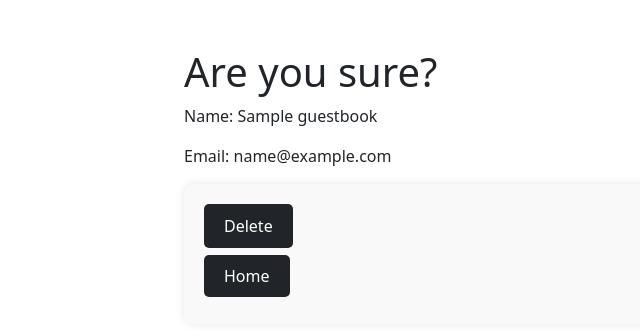
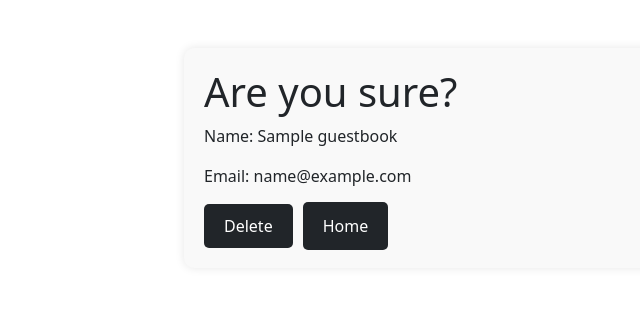
Before and after one commit to IvanAshikhin/controlwork_7_ivan_ashikhin, a Django app: page /guest/1/delete in a window 1280 px wide. Shown: the part 56-392 px from the top of the page, without its empty margins (168-808 px from the left). Run offline with Django 4.2, Linux system fonts and the light colour scheme; tables that the repository leaves empty hold one stand-in row (values such as "Sample post"); parts of the project's set-up code (start-up, migrations or seed data) failed here and were passed over.

Commit message:
Изменил верстку, добавил стили
Навел красоту

```diff
--- a/app/static/css/style.css
+++ b/app/static/css/style.css
@@ -3,10 +3,15 @@
     margin: 0 auto;
 }
 
+.submit_delete{
+    display: inline;
+}
+
 .home_page {
+    margin-left: 10px;
     background-color: #212529;
     color: #fff;
-    padding: 10px 20px;
+    padding: 13px 20px;
     border: none;
     border-radius: 5px;
     cursor: pointer;
@@ -50,6 +55,6 @@ input[type="submit"] {
     cursor: pointer;
 }
 
-input[type="submit"]:hover {
-    background-color: #3e8e41;
+.upgrade {
+    text-decoration: none;
 }
--- a/app/webapp/templates/base.html
+++ b/app/webapp/templates/base.html
@@ -23,8 +23,8 @@
             <ul class="navbar-nav ms-auto mb-2 mb-lg-0">
                 <li class="nav-item">
                     <a class="nav-link" href="{% url 'index_page' %}">Home</a>
-                    {% block menu %}{% endblock %}
                 </li>
+                {% block menu %}{% endblock %}
             </ul>
         </div>
     </div>
--- a/app/webapp/templates/confirm_delete.html
+++ b/app/webapp/templates/confirm_delete.html
@@ -3,12 +3,11 @@
 {% block menu %}
 {% endblock %}
 {% block content %}
+    <form action="{% url 'confirm_delete' guest.pk %}" method="post">
     <h1 class=>Are you sure?</h1>
     <p class="name">Name: {{ guest.name }}</p>
     <p class="email">Email: {{ guest.email }}</p>
-    <form action="{% url 'confirm_delete' guest.pk %}" method="post">
         {% csrf_token %}
-        <p><input type="submit" value="Delete"></p>
-        <p><a href="{% url 'index_page' %}" class="home_page">Home</a></p>
+        <p class="submit_delete"><input type="submit" value="Delete"><a href="{% url 'index_page' %}" class="home_page">Home</a></p>
     </form>
 {% endblock %}
--- a/app/webapp/templates/index.html
+++ b/app/webapp/templates/index.html
@@ -3,7 +3,9 @@
     Home
 {% endblock %}
 {% block menu %}
-    <a class="nav-link" href="{% url 'add_guest' %}">Add Guest</a>
+    <li class="nav-item">
+        <a class="nav-link" href="{% url 'add_guest' %}">Add Guest</a>
+    </li>
 {% endblock %}
 {% block content %}
     <h1>Гостевая книга</h1>
@@ -11,7 +13,7 @@
         <div class="card" style="width: 35rem; padding-bottom: 10px;margin-bottom: 20px">
             <div class="card-body">
                 <h5 class="card-title">{{ guest.name }} ({{ guest.email }})
-                    <a href="{% url 'guest_update' guest.pk %}">
+                    <a class="upgrade" href="{% url 'guest_update' guest.pk %}">
                         <svg xmlns="http://www.w3.org/2000/svg" viewBox="0 0 512 512"
                              style="width: 30px;padding-left: 10px; height: 30px; margin-bottom: 5px;">
                             <path d="M471.6 21.7c-21.9-21.9-57.3-21.9-79.2 0L362.3 51.7l97.9 97.9 30.1-30.1c21.9-21.9 21.9-57.3 0-79.2L471.6 21.7zm-299.2 220c-6.1 6.1-10.8 13.6-13.5 21.9l-29.6 88.8c-2.9 8.6-.6 18.1 5.8 24.6s15.9 8.7 24.6 5.8l88.8-29.6c8.2-2.8 15.7-7.4 21.9-13.5L437.7 172.3 339.7 74.3 172.4 241.7zM96 64C43 64 0 107 0 160V416c0 53 43 96 96 96H352c53 0 96-43 96-96V320c0-17.7-14.3-32-32-32s-32 14.3-32 32v96c0 17.7-14.3 32-32 32H96c-17.7 0-32-14.3-32-32V160c0-17.7 14.3-32 32-32h96c17.7 0 32-14.3 32-32s-14.3-32-32-32H96z"/>
```
